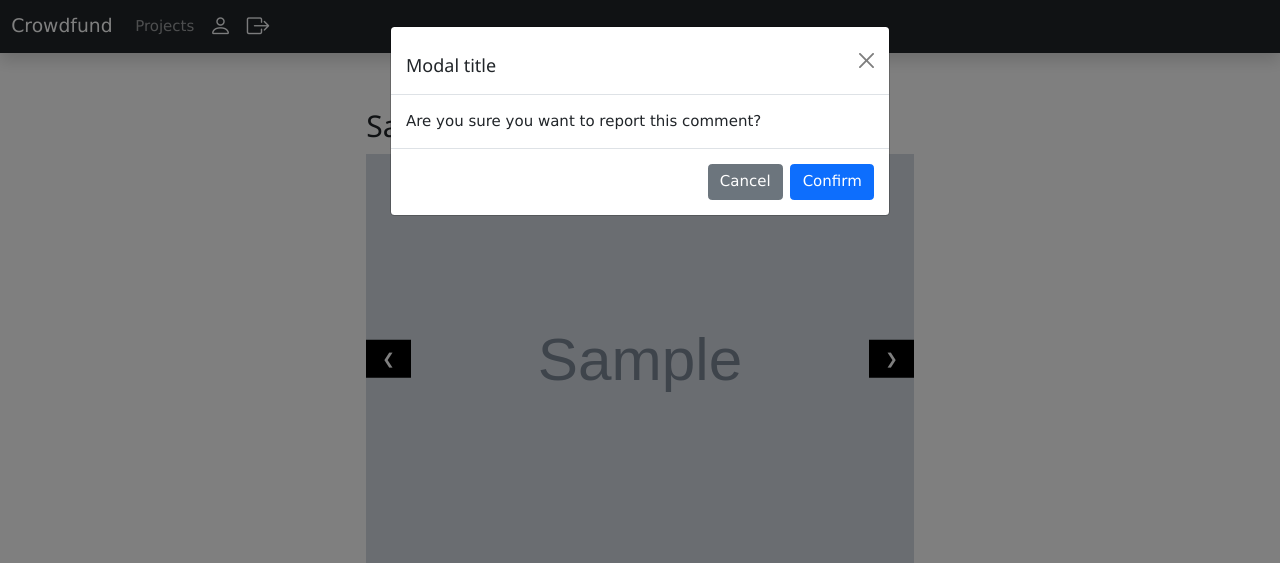
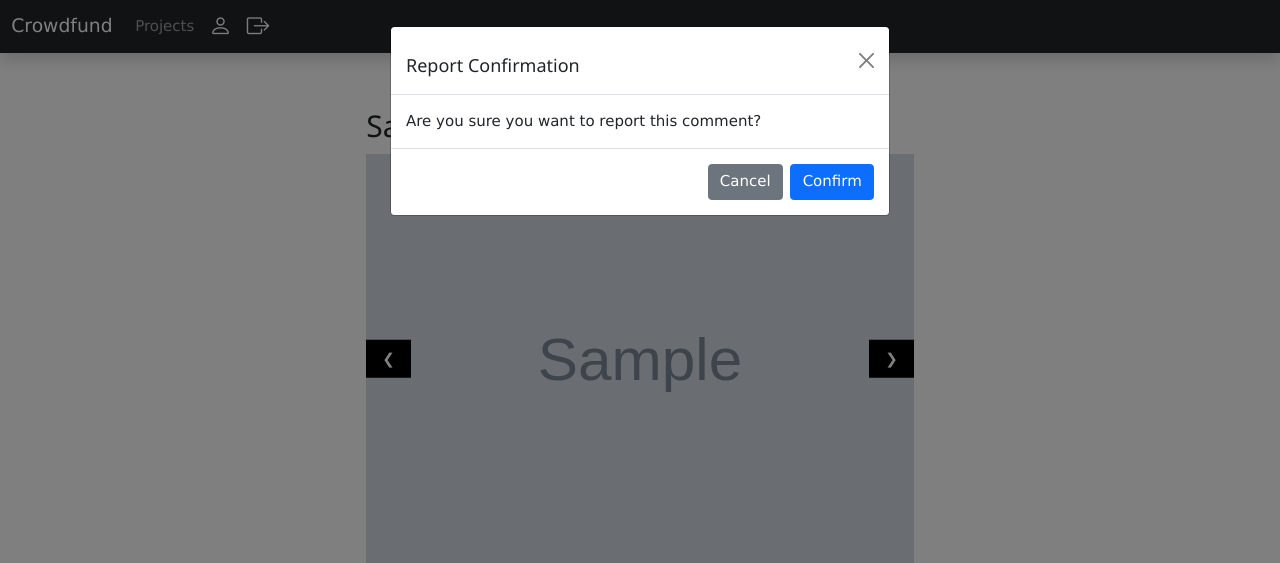
Before and after one commit to ayazeid/Crowd-Funding-App-Django, a Django app: template crowdfund/projects/templates/projects/project_detail.html in a window 1280 px wide, after a click on "Report". Shown: the top 563 px of the page. Run offline with Django 3.2, Linux system fonts and the light colour scheme; tables that the repository leaves empty hold one stand-in row (values such as "Sample post"); the template is opened without the code that fills it: values that come from a table or form of the project are taken from there, most other values are stand-ins (such as "Sample title", 1, 10 or a date in 2020); grey boxes marked "Sample" are stand-in pictures; some libraries are stand-ins or nearby versions.

Commit message:
fixed data in details

```diff
--- a/crowdfund/projects/templates/projects/project_detail.html
+++ b/crowdfund/projects/templates/projects/project_detail.html
@@ -63,7 +63,7 @@
               <div class="modal-dialog">
               <div class="modal-content">
                   <div class="modal-header">
-                  <h5 class="modal-title" id="staticBackdropLabelf{{comment.id}}">Modal title</h5>
+                  <h5 class="modal-title" id="staticBackdropLabelf{{comment.id}}">Report Confirmation</h5>
                   <button
                       type="button"
                       class="btn-close"
@@ -122,7 +122,7 @@
               <div class="modal-dialog">
               <div class="modal-content">
                   <div class="modal-header">
-                  <h5 class="modal-title" id="staticBackdropLabelsecond">Modal title</h5>
+                  <h5 class="modal-title" id="staticBackdropLabelsecond">Report Confirmation</h5>
                   <button
                       type="button"
                       class="btn-close"
```
